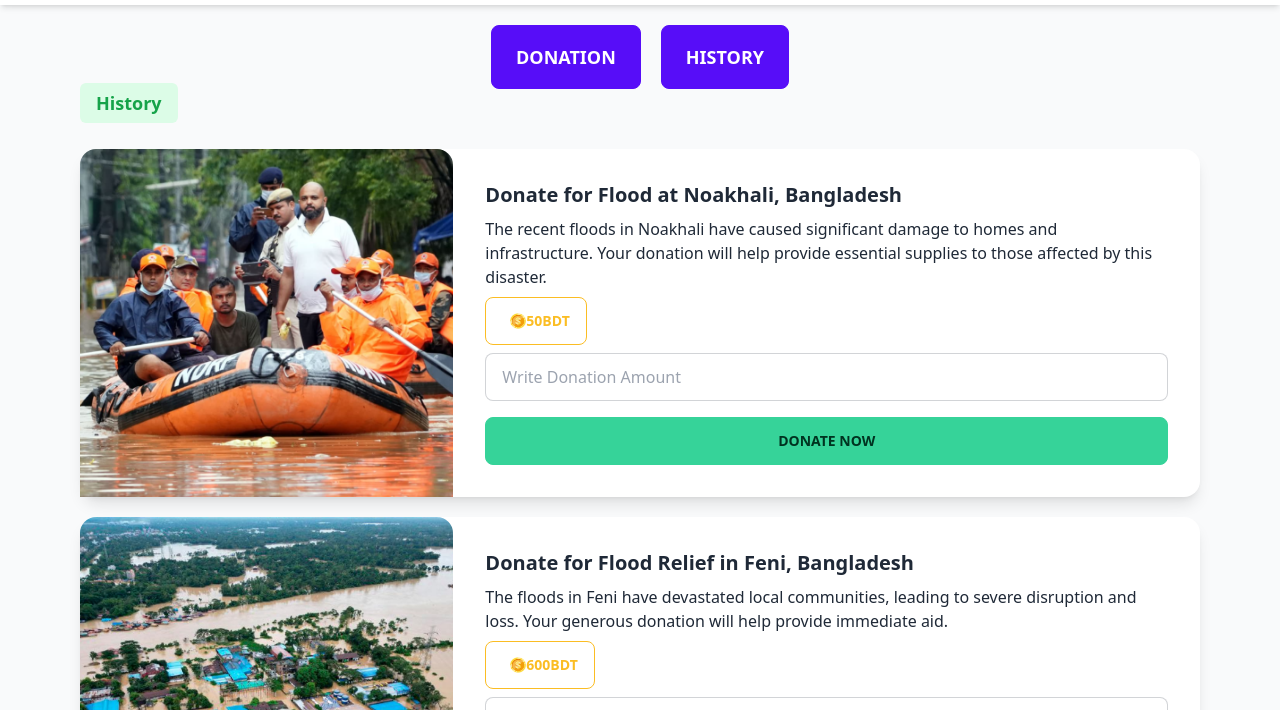
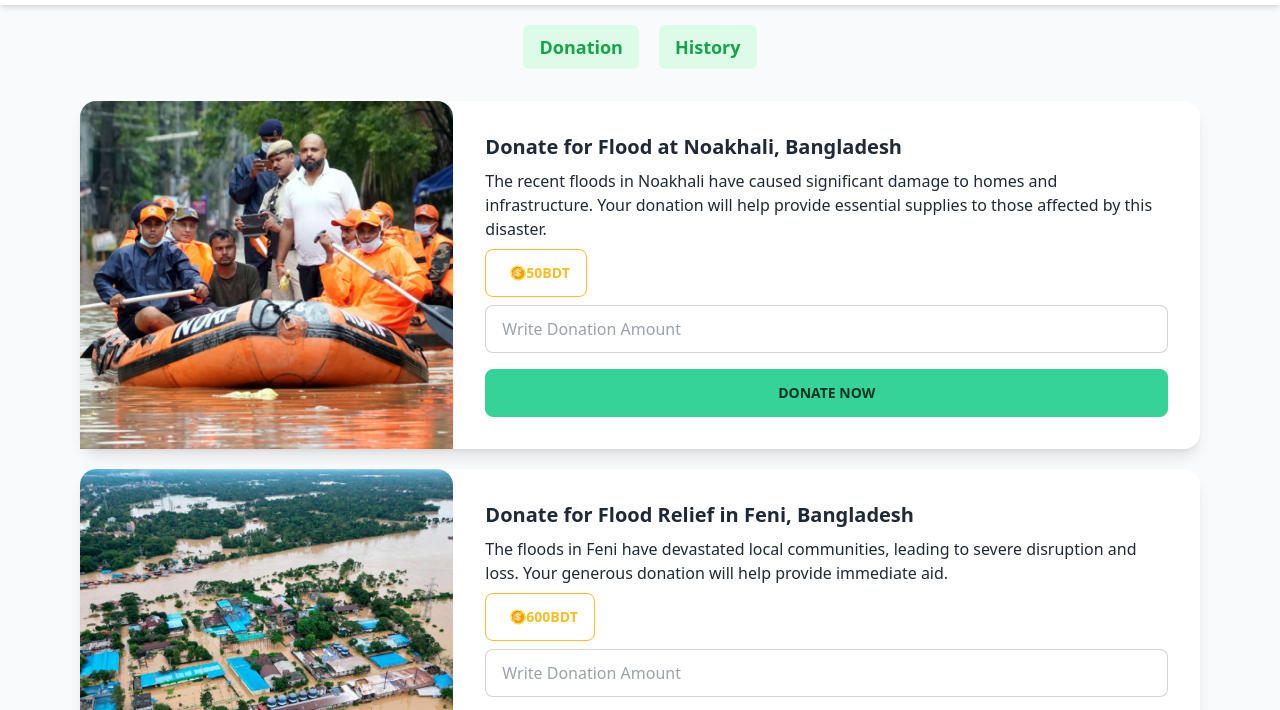
Before and after one commit to SymoonSIAM08/Assignment-05, a plain HTML site: page index.html in a window 1280 px wide. Shown: the part 59-769 px from the top of the page. Drawn offline with nearby package versions, Linux system fonts and the light colour scheme.

Commit message:
donation history

```diff
--- a/index.html
+++ b/index.html
@@ -42,12 +42,13 @@
 
     <main class="pt-20 px-4 md:px-20">
       <div class="tabs mt-1 flex justify-center gap-5">
+        <a href="./index.html" class="text-lg font-bold text-green-600 px-4 py-2 bg-green-100 rounded-md">Donation</a>
+
+        <a href="./history.html" class="text-lg font-bold text-green-600 px-4 py-2 bg-green-100 rounded-md">History</a>
+
+      </div>
 
 
-        <button class="btn btn-primary btn-lg ">Donation</button>
-        <button class="btn btn-primary btn-lg ">History</button>
-      </div>
-      <a href="./history.html" class="text-lg font-bold text-green-600 px-4 py-2 bg-green-100 rounded-md">History</a>
 
 
 
```
Also changed, not shown: js/index.js (+0 -66 lines).
